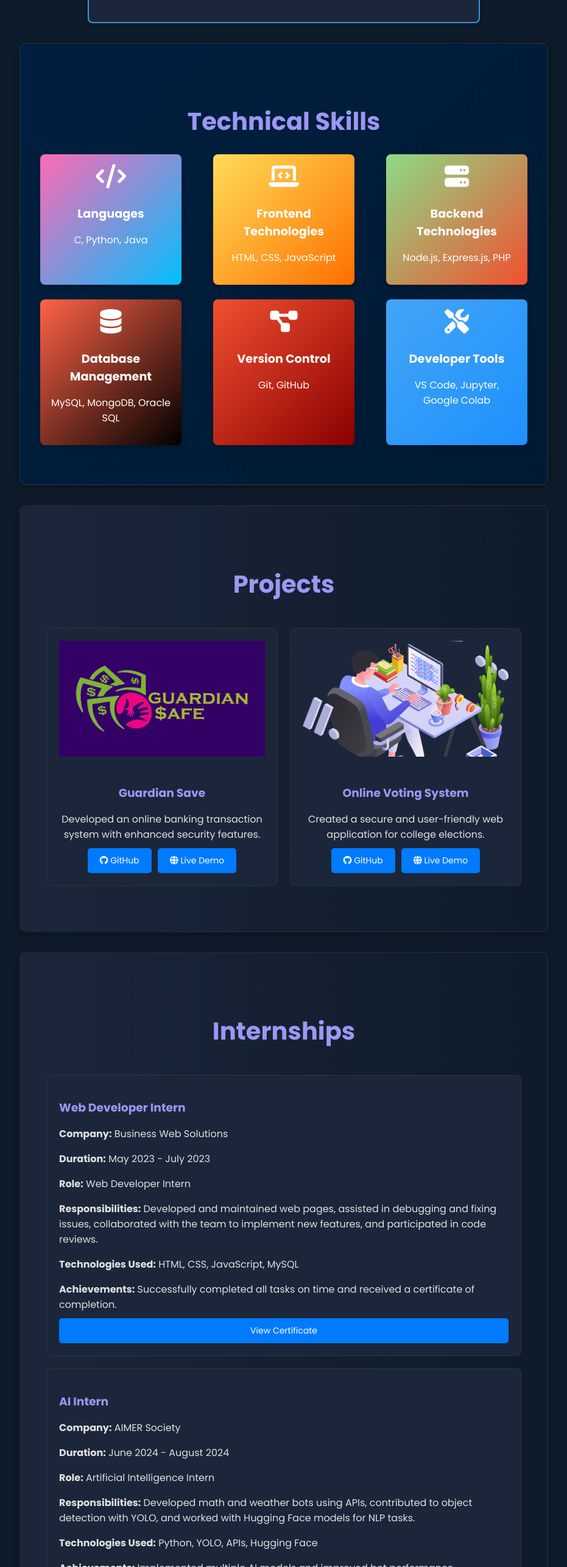
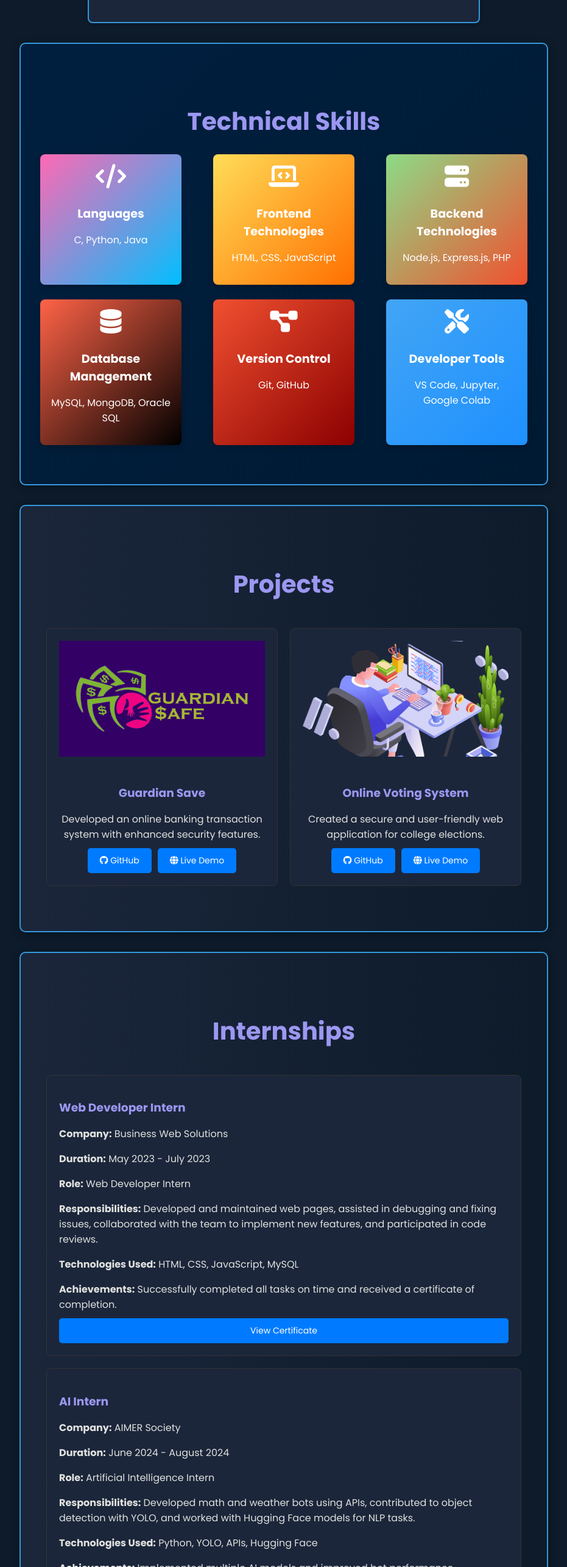
Before and after one commit to konariyuvaraju-123/portfolio, a plain HTML site: page index.html in a window 1280 px wide. Shown: the part 930-3500 px from the top of the page at 61% size, without its empty margins (174-1105 px from the left). Drawn offline with nearby package versions, Linux system fonts and the light colour scheme.

Commit message:
Update style.css

```diff
--- a/style.css
+++ b/style.css
@@ -79,7 +79,8 @@ hr {
   margin: 2rem auto;
   max-width: 800px;
   box-shadow: 0px 4px 15px rgba(0, 0, 0, 0.3);
-  border: 2px solid #1b263b; /* border box style */
+  /*border: 2px solid #1b263b;*/
+   border: 2px solid #3498db; /* border box style */
 }
 
 .about-section h2 {
@@ -153,7 +154,8 @@ hr {
   margin: 2rem auto;
   max-width: 800px;
   box-shadow: 0px 4px 15px rgba(0, 0, 0, 0.3);
-  border: 2px solid #1b263b;
+  /*border: 2px solid #1b263b;*/
+  border: 2px solid #3498db;
 }
 
 .skills-section h2 {
@@ -247,7 +249,8 @@ hr {
   margin: 2rem auto;
   max-width: 800px;
   box-shadow: 0px 4px 15px rgba(0, 0, 0, 0.3);
-  border: 2px solid #1b263b;
+  /*border: 2px solid #1b263b;*/
+  border: 2px solid #3498db;
   text-align: center;
 }
 
@@ -328,7 +331,8 @@ hr {
   margin: 2rem auto;
   max-width: 800px;
   box-shadow: 0px 4px 15px rgba(0, 0, 0, 0.3);
-  border: 2px solid #1b263b;
+  /*border: 2px solid #1b263b;*/
+  border: 2px solid #3498db;
   text-align: center;
 }
 
@@ -389,7 +393,8 @@ hr {
   margin: 2rem auto;
   max-width: 800px;
   box-shadow: 0px 4px 15px rgba(0, 0, 0, 0.3);
-  border: 2px solid #1b263b;
+  /*border: 2px solid #1b263b;*/
+  border: 2px solid #3498db;
   text-align: center;
 }
 
```
